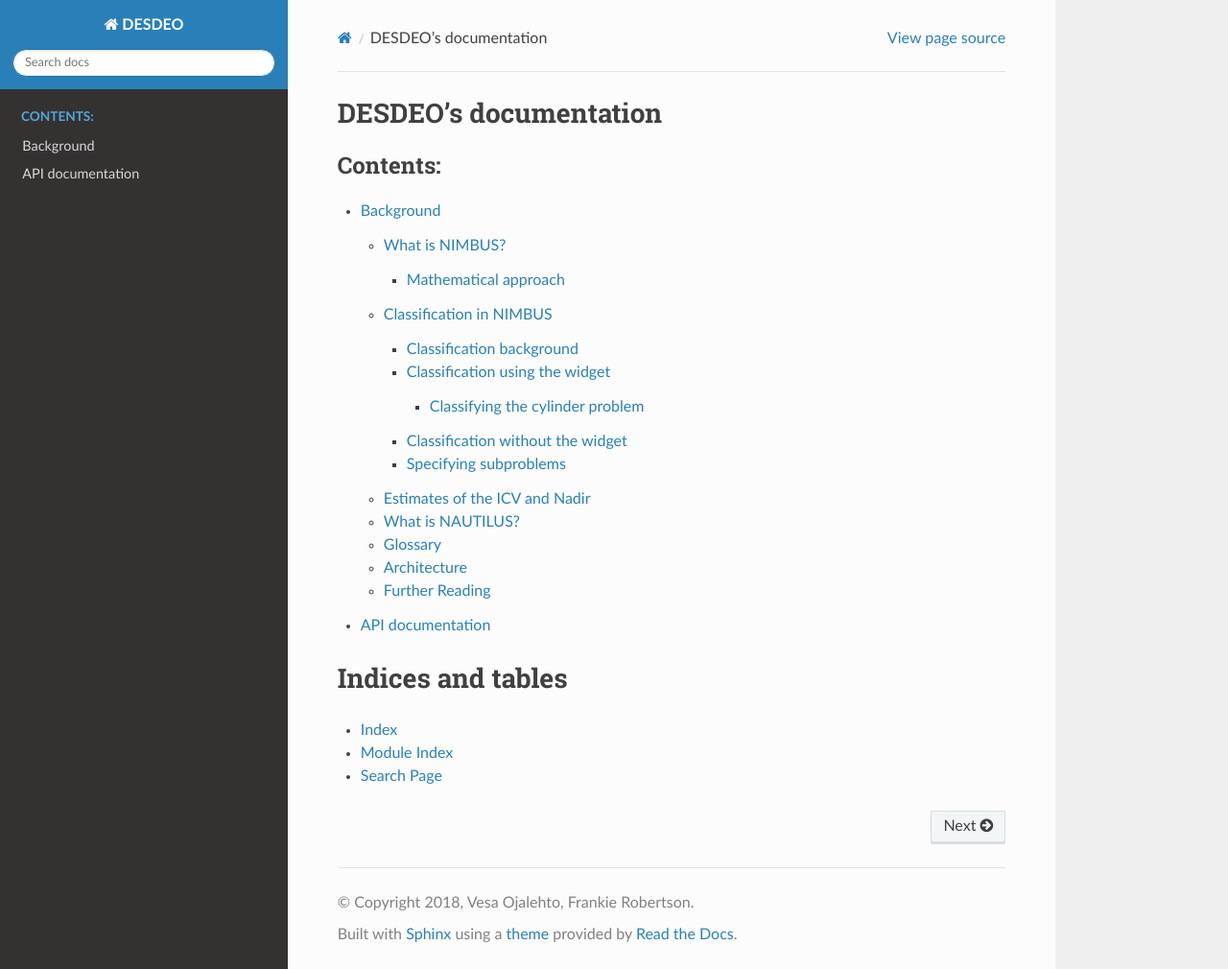
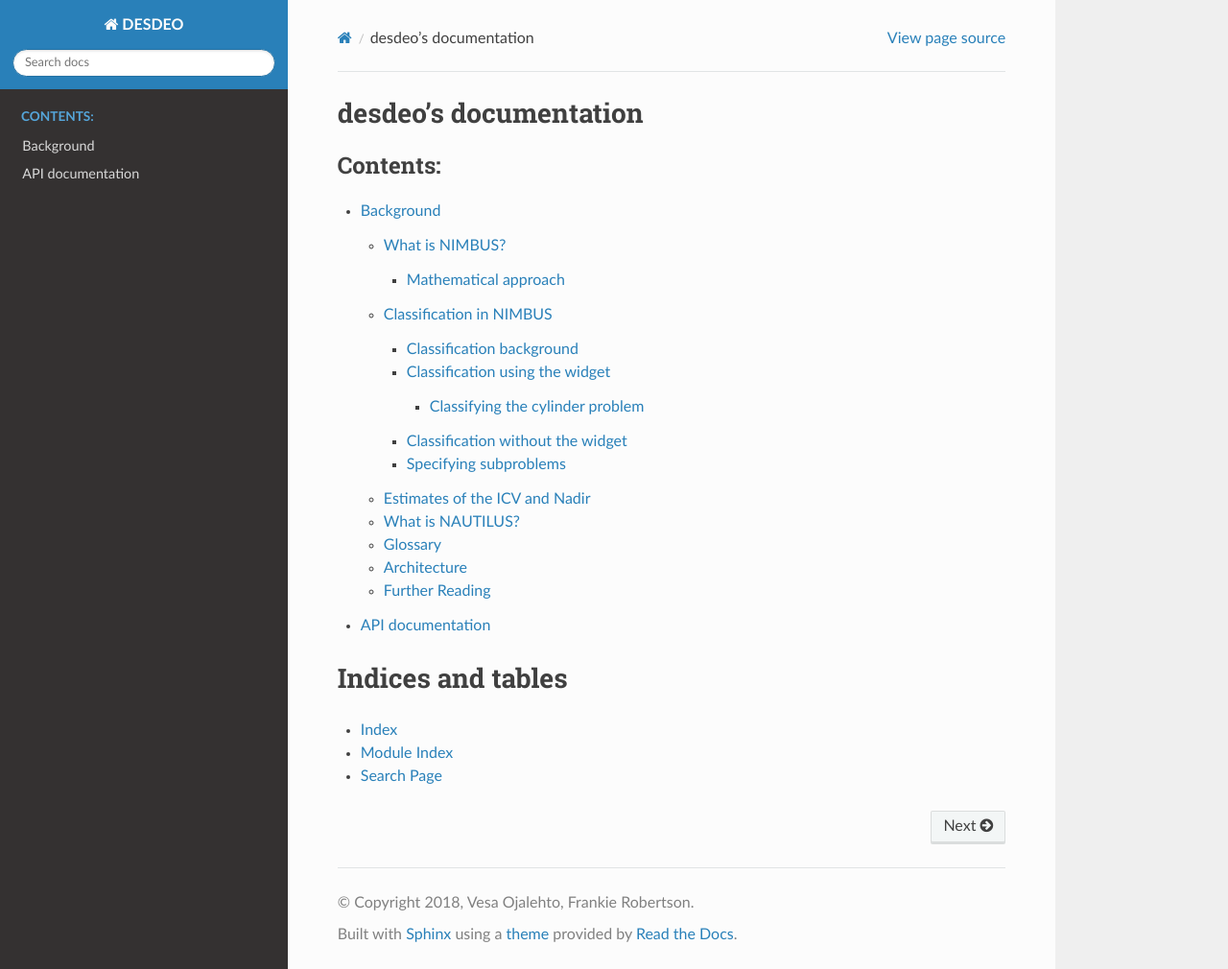
Before and after one commit to industrial-optimization-group/DESDEO, a Sphinx documentation site: the page built from docs/index.rst, in a window 1280 px wide and 1010 px high. Shown: the whole window at 96% size. Built offline with Sphinx 7.4.7 and the Read the Docs theme 2.0.0, drawn with Linux system fonts in a browser that asks for light colours.

```diff
--- a/docs/index.rst
+++ b/docs/index.rst
@@ -1,4 +1,4 @@
-DESDEO's documentation
+desdeo's documentation
 ======================
 
 .. toctree::
```
